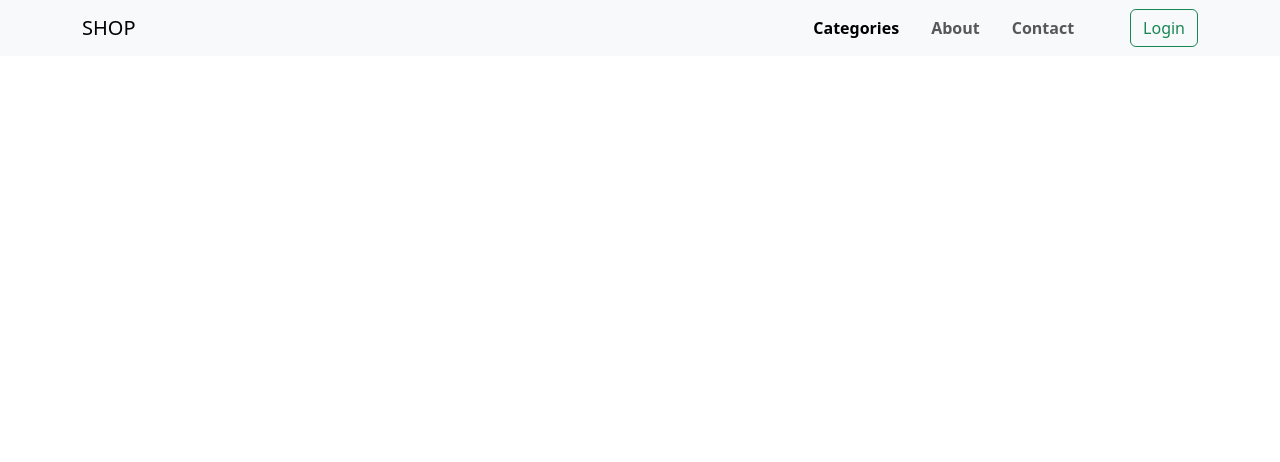
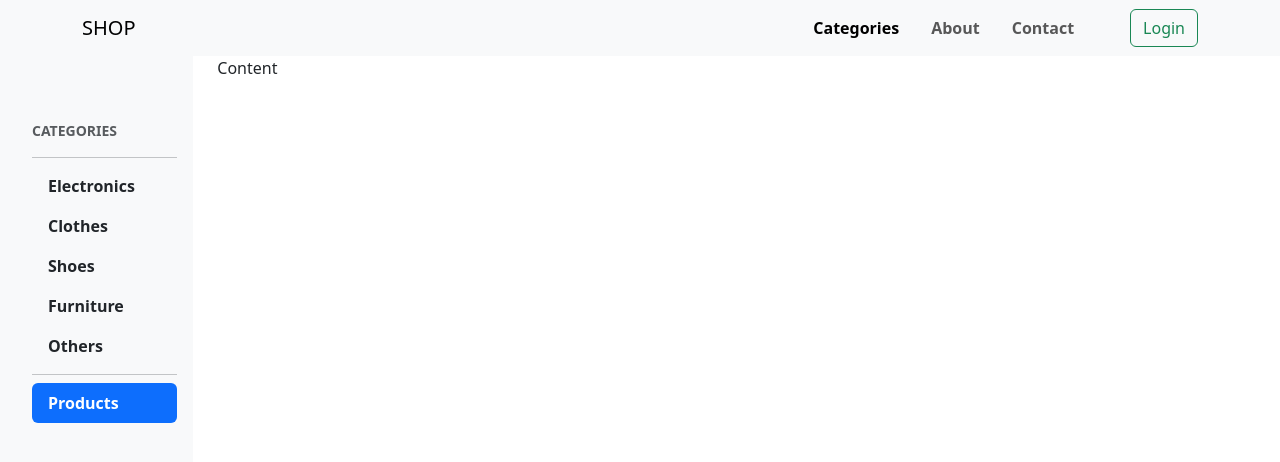
Before and after one commit to Imad-It/NgCommerce, an Angular app: page / in a window 1280 px wide. Shown: the top 462 px of the page. Built offline with nearby package versions, Linux system fonts and the light colour scheme.

Commit message:
feat: add responsive sidebar navigation

```diff
--- a/src/app/app.html
+++ b/src/app/app.html
@@ -1,2 +1,14 @@
-<app-navbar></app-navbar>
-<router-outlet />
+<header>
+  <app-navbar></app-navbar>
+</header>
+
+<div class="row">
+  <aside class="col-12 col-md-2">
+    <app-sidebar></app-sidebar>
+  </aside>
+
+  <main class="col-12 col-md-10 pt-5 pt-md-0">
+    Content
+    <router-outlet></router-outlet>
+  </main>
+</div>
--- a/src/app/app.ts
+++ b/src/app/app.ts
@@ -1,10 +1,11 @@
 import { Component, signal } from '@angular/core';
 import { RouterOutlet } from '@angular/router';
 import { NavbarComponent } from './components/navbar/navbar.component';
+import { SidebarCompoent } from './components/sidebar/sidebar.compoent';
 
 @Component({
   selector: 'app-root',
-  imports: [RouterOutlet, NavbarComponent],
+  imports: [RouterOutlet, NavbarComponent, SidebarCompoent],
   templateUrl: './app.html',
   styleUrl: './app.css',
 })
--- /dev/null
+++ b/src/app/components/sidebar/sidebar.compoent.css
@@ -0,0 +1,16 @@
+.sidebar .nav-link {
+  border-radius: 6px;
+  -webkit-border-radius: 6px;
+  -moz-border-radius: 6px;
+  -ms-border-radius: 6px;
+  -o-border-radius: 6px;
+}
+
+.sidebar .nav-link:hover {
+  background-color: rgba(13, 110, 253, 0.08);
+}
+
+.sidebar .nav-link.active {
+  background-color: #0d6efd;
+  color: white !important;
+}
--- /dev/null
+++ b/src/app/components/sidebar/sidebar.compoent.html
@@ -0,0 +1,83 @@
+<div class="d-flex position-relative">
+  <!-- Toggle Button (oben links, nur mobile) -->
+  <div class="d-md-none position-absolute">
+    <button
+      class="navbar-toggler m-3"
+      type="button"
+      data-bs-toggle="collapse"
+      data-bs-target="#sidebarSupportedContent"
+      aria-controls="sidebarSupportedContent"
+      aria-expanded="false"
+      aria-label="Toggle navigation"
+      style="width: 50px"
+    >
+      <span class="btn btn-outline-success w-100"> ☰ </span>
+    </button>
+  </div>
+
+  <!-- Sidebar -->
+
+  <div
+    class="collapse navbar-collapse d-md-block p-3 py-3 bg-body-tertiary"
+    style="width: 200px; min-height: 90vh"
+    id="sidebarSupportedContent"
+  >
+    <ul class="nav flex-column sidebar ps-3 pt-5">
+      <div class="text-uppercase text-muted small fw-bold mb-2">Categories</div>
+
+      <hr class="my-2" />
+
+      <li class="nav-item">
+        <a
+          class="nav-link text-dark fw-bold"
+          href="#"
+          data-bs-toggle="collapse"
+          data-bs-target="#sidebarSupportedContent"
+          >Electronics</a
+        >
+      </li>
+      <li class="nav-item">
+        <a
+          class="nav-link text-dark fw-bold"
+          href="#"
+          data-bs-toggle="collapse"
+          data-bs-target="#sidebarSupportedContent"
+          >Clothes</a
+        >
+      </li>
+      <li class="nav-item">
+        <a
+          class="nav-link text-dark fw-bold"
+          href="#"
+          data-bs-toggle="collapse"
+          data-bs-target="#sidebarSupportedContent"
+          >Shoes</a
+        >
+      </li>
+      <li class="nav-item">
+        <a
+          class="nav-link text-dark fw-bold"
+          href="#"
+          data-bs-toggle="collapse"
+          data-bs-target="#sidebarSupportedContent"
+          >Furniture</a
+        >
+      </li>
+      <li class="nav-item">
+        <a
+          class="nav-link text-dark fw-bold"
+          href="#"
+          data-bs-toggle="collapse"
+          data-bs-target="#sidebarSupportedContent"
+          >Others</a
+        >
+      </li>
+
+      <hr class="my-2" />
+
+      <li class="nav-item">
+        <a class="nav-link text-dark fw-bold active" href="#">Products</a>
+      </li>
+    </ul>
+  </div>
+</div>
```
Also changed, not shown: src/app/components/sidebar/sidebar.compoent.ts (added, +10 -0 lines), 1 other file (tests, documents, lock files or other folders).
